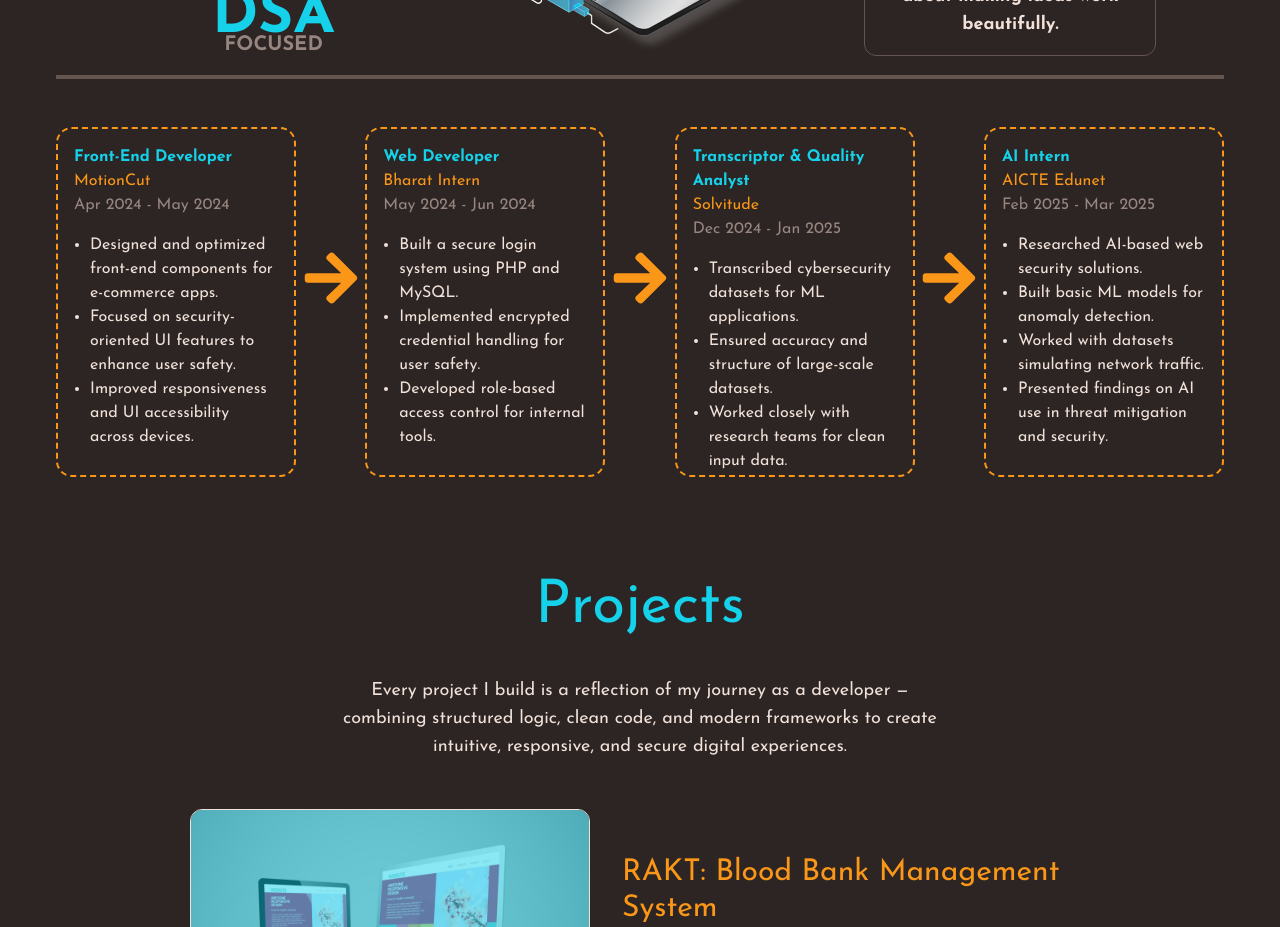
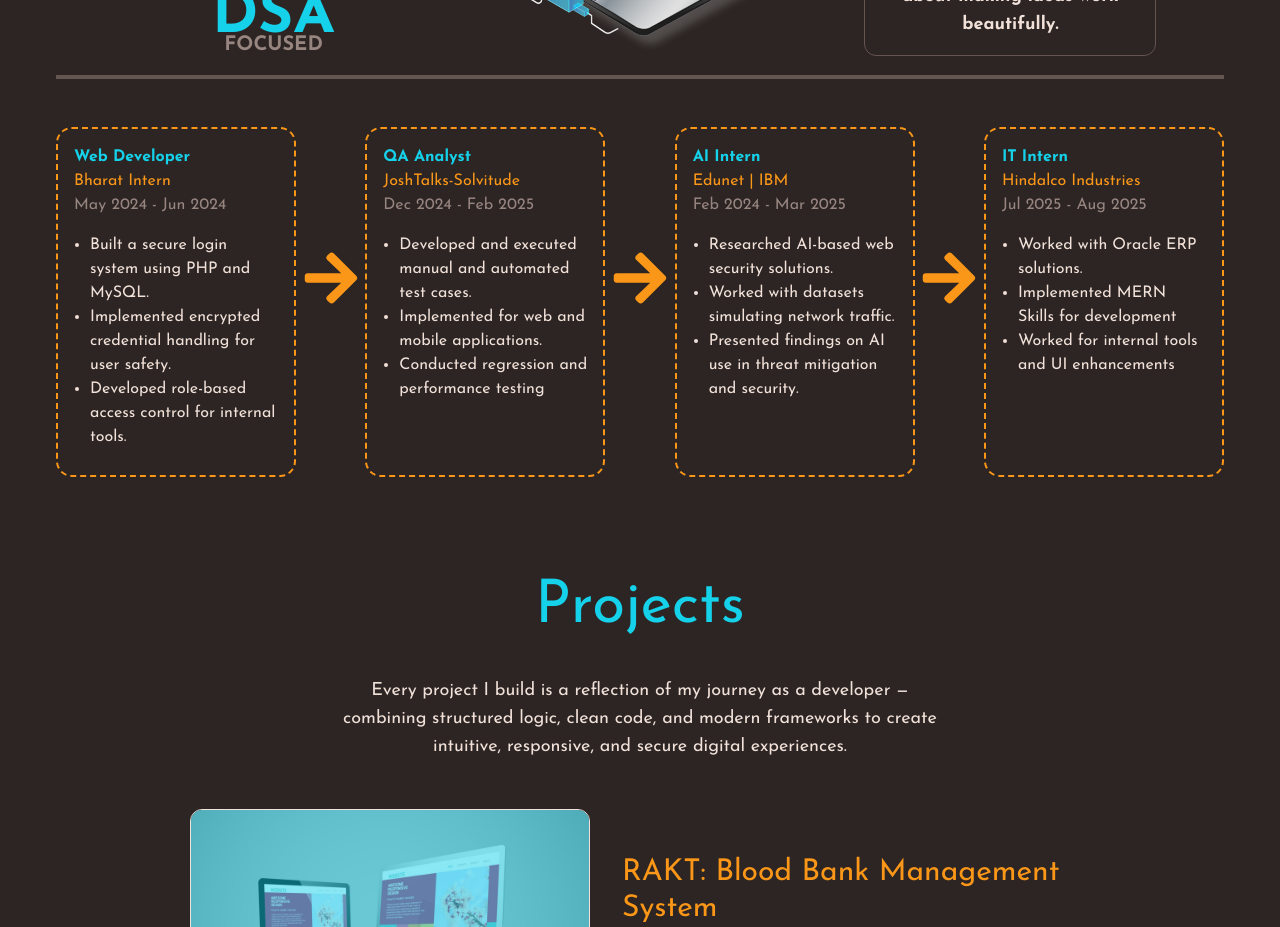
Before and after one commit to PriyankaAsthana/Priyanka-Portfolio, a React (Vite) app: page / in a window 1280 px wide. Shown: the part 2480-3407 px from the top of the page. Built offline with nearby package versions, Linux system fonts and the light colour scheme.

Commit message:
Update AllExperience.jsx

```diff
--- a/src/components/experienceSection/AllExperience.jsx
+++ b/src/components/experienceSection/AllExperience.jsx
@@ -5,16 +5,6 @@ import {motion} from 'framer-motion';
 import { fadeIn } from '../../FramerMotion/variance';
 
 const experiences =[
-  {
-    job: 'Front-End Developer',
-    company: 'MotionCut',
-    date: 'Apr 2024 - May 2024',
-    responsibilities: [
-      'Designed and optimized front-end components for e-commerce apps.',
-      'Focused on security-oriented UI features to enhance user safety.',
-      'Improved responsiveness and UI accessibility across devices.',
-    ]
-  },
   {
     job: 'Web Developer',
     company: 'Bharat Intern',
@@ -26,24 +16,33 @@ const experiences =[
     ]
   },
   {
-    job: 'Transcriptor & Quality Analyst',
-    company: 'Solvitude',
-    date: 'Dec 2024 - Jan 2025',
+    job: 'QA Analyst',
+    company: 'JoshTalks-Solvitude',
+    date: 'Dec 2024 - Feb 2025',
     responsibilities: [
-      'Transcribed cybersecurity datasets for ML applications.',
-      'Ensured accuracy and structure of large-scale datasets.',
-      'Worked closely with research teams for clean input data.',
+      ' Developed and executed manual and automated test cases.',
+      'Implemented for web and mobile applications.',
+      'Conducted regression and performance testing',
     ]
   },
   {
     job: 'AI Intern',
-    company: 'AICTE Edunet',
-    date: 'Feb 2025 - Mar 2025',
+    company: 'Edunet | IBM',
+    date: 'Feb 2024 - Mar 2025',
     responsibilities: [
       'Researched AI-based web security solutions.',
-      'Built basic ML models for anomaly detection.',
       'Worked with datasets simulating network traffic.',
-      'Presented findings on AI use in threat mitigation and security.'
+      'Presented findings on AI use in threat mitigation and security.',
+    ]
+  },
+  {
+    job: 'IT Intern',
+    company: 'Hindalco Industries',
+    date: 'Jul 2025 - Aug 2025',
+    responsibilities: [
+      'Worked with Oracle ERP solutions.',
+      'Implemented MERN Skills for development',
+      'Worked for internal tools and UI enhancements',
     ]
   }
 ];
```
